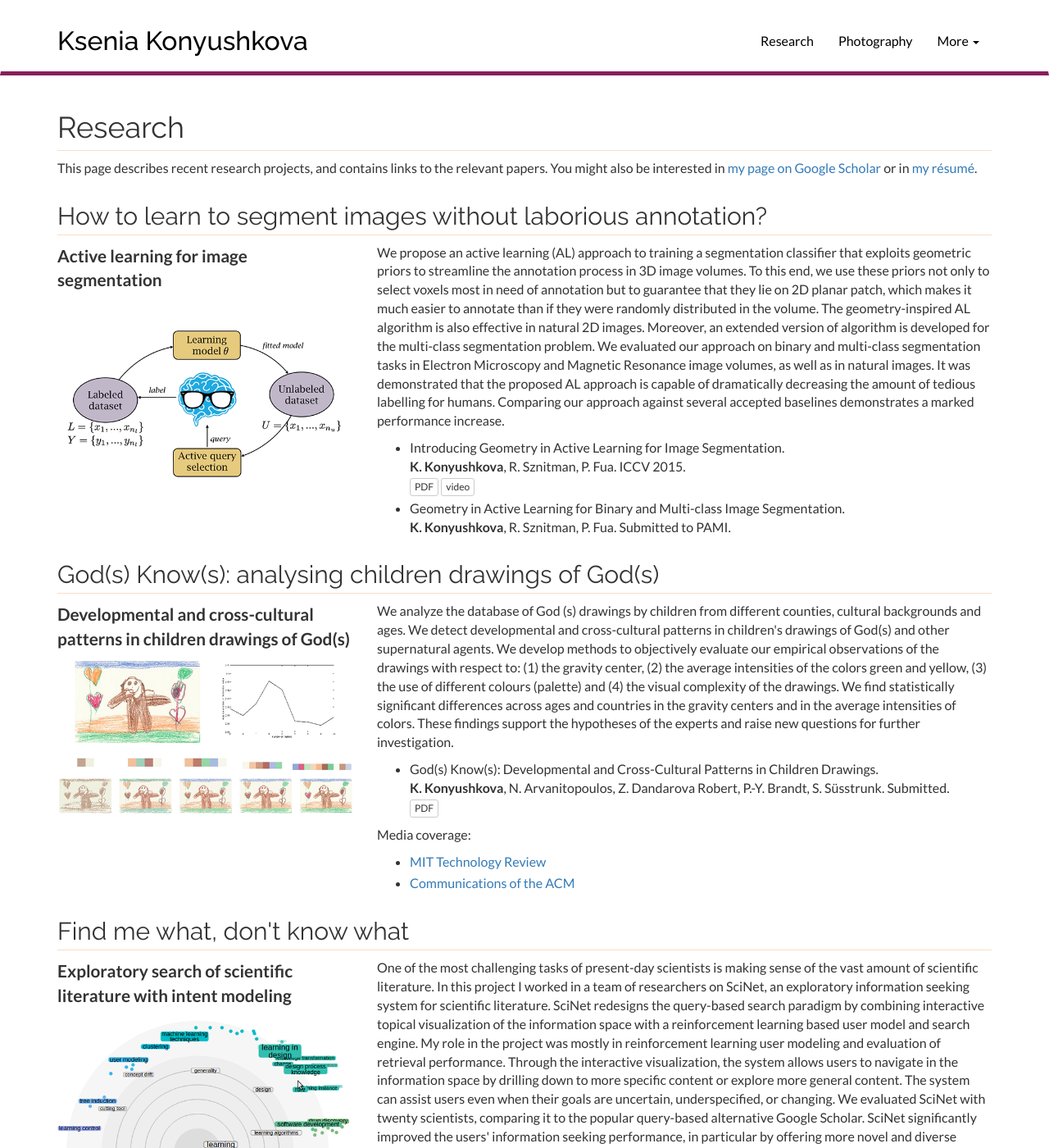
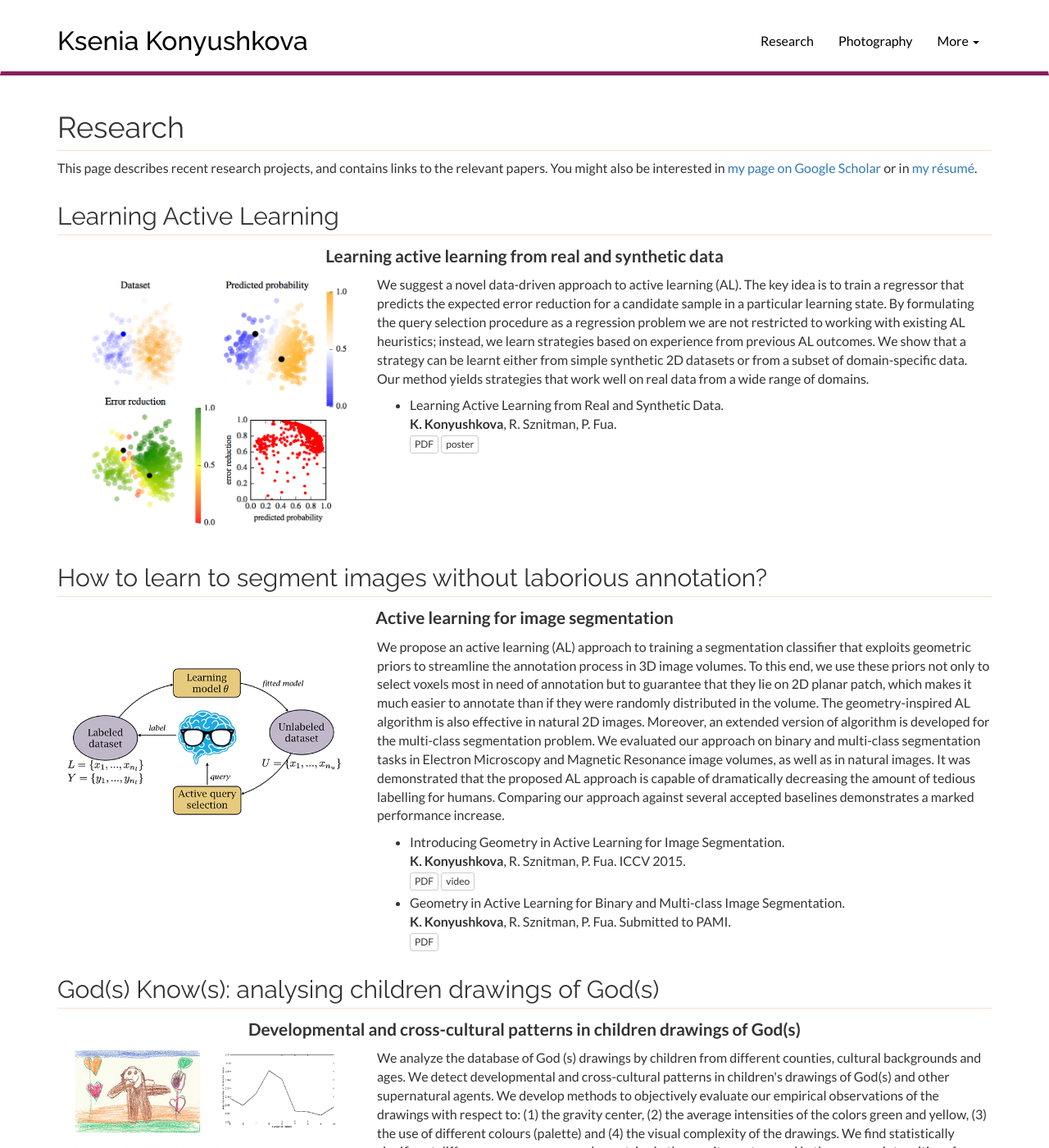
Before and after one commit to ksenia-konyushkova/ksyu-web, a Jekyll site: the page built from research.html, in a window 1280 px wide and 1400 px high. Shown: the whole window at 82% size. Built offline with Jekyll 4.4.1, drawn with Linux system fonts in a browser that asks for light colours; nearby versions of some CDN libraries.

Commit message:
learnign active learning added

```diff
--- a/index.html
+++ b/index.html
@@ -61,7 +61,9 @@ Over the years, many AL strategies have been developed for various classificatio
         </p>
         <p>
           <strong>June 12-14, 2017</strong>: I am attending the Google
-          Machine Learning PhD Summit 2017 at Google Zurich.
+          Machine Learning PhD Summit 2017 at Google Zurich. My poster is
+          available <a
+          href="https://drive.google.com/file/d/0B_d6W7WBDAqGOHdxMFFfUFUyOXc/view?usp=sharing">here</a>.
         </p>
         <p>
           <strong>November 19-20, 2016</strong>: We won hackathon <a href="http://lauzhack.com/">Lauzhack 2016</a> with our app <a href="https://devpost.com/software/wshhh">wshhh</a> that helps to manage laundry labels with the help of Computer Vision techniques.
--- a/research.html
+++ b/research.html
@@ -12,15 +12,47 @@ permalink: /research
   You might also be interested in <a
   href="https://scholar.google.ch/citations?user=gTACuSgAAAAJ&hl=en">my page on Google Scholar</a>
   or in
-  <a href="https://s3-eu-west-1.amazonaws.com/lum-public/ksyu-web/resume-june16.pdf">my résumé</a>.
+  <a href="https://drive.google.com/file/d/0B_d6W7WBDAqGUUNJTVA4SE9uYnc/view">my résumé</a>.
+
+</p>
+
+<div class="row row-research">
+  <div class="col-xs-12">
+    <h2>Learning Active Learning</h2>
+  </div>
+  <center>
+  <p class="subtitle">Learning active learning from real and synthetic data</p>
+  </center>
+  <div class="col-sm-4">
+
+    <img src="img/5.png" class="img-responsive" alt="Active learning for image segmentation">
+  </div>
+  <div class="col-sm-8">
+
+    <p>
+We suggest a novel data-driven approach to active learning (AL). The key idea is to train a regressor that predicts the expected error reduction for a candidate sample in a particular learning state. By formulating the query selection procedure as a regression problem we are not restricted to working with existing AL heuristics; instead, we learn strategies based on experience from previous AL outcomes. We show that a strategy can be learnt either from simple synthetic 2D datasets or from a subset of domain-specific data. Our method yields strategies that work well on real data from a wide range of domains.
+    </p>
+    <ul>
+<li>
+Learning Active Learning from Real and Synthetic Data.<br>
+<strong>K. Konyushkova</strong>, R. Sznitman, P. Fua.<br>
+<a href="https://arxiv.org/pdf/1703.03365.pdf" class="btn btn-default btn-xs" role="button">PDF</a>
+<a href="https://drive.google.com/file/d/0B_d6W7WBDAqGOHdxMFFfUFUyOXc/view?usp=sharing" class="btn btn-default btn-xs" role="button">poster</a>
+</li>
+    </ul>
+  </div>
+</div>
+
 </p>
 
 <div class="row row-research">
   <div class="col-xs-12">
     <h2>How to learn to segment images without laborious annotation?</h2>
   </div>
+  <center>
+  <p class="subtitle">Active learning for image segmentation</p>
+  </center>
   <div class="col-sm-4">
-    <p class="subtitle">Active learning for image segmentation</p>
     <img src="img/1.png" class="img-responsive" alt="Active learning for image segmentation">
   </div>
   <div class="col-sm-8">
@@ -41,7 +73,8 @@ Introducing Geometry in Active Learning for Image Segmentation.<br>
 <a href="https://www.youtube.com/watch?v=NTvS2CYjGwc" class="btn btn-default btn-xs" role="button">video</a>
 <li>
 Geometry in Active Learning for Binary and Multi-class Image Segmentation.<br>
-<strong>K. Konyushkova</strong>, R. Sznitman, P. Fua. Submitted to PAMI.
+<strong>K. Konyushkova</strong>, R. Sznitman, P. Fua. Submitted to PAMI.<br>
+<a href="https://arxiv.org/pdf/1606.09029.pdf" class="btn btn-default btn-xs" role="button">PDF</a>
 </li>
     </ul>
   </div>
@@ -51,8 +84,10 @@ Geometry in Active Learning for Binary and Multi-class Image Segmentation.<br>
   <div class="col-xs-12">
     <h2>God(s) Know(s): analysing children drawings of God(s)</h2>
   </div>
+  <center>
+  <p class="subtitle">Developmental and cross-cultural patterns in children drawings of God(s)</p>
+  </center>
   <div class="col-sm-4">
-    <p class="subtitle">Developmental and cross-cultural patterns in children drawings of God(s)</p>
     <img src="img/2.png" class="img-responsive" alt="Analyzing children drawings of God">
   </div>
   <div class="col-sm-8">
@@ -87,8 +122,10 @@ href="https://cacm.acm.org/news/194542-the-machine-vision-algorithm-for-analyzin
   <div class="col-xs-12">
     <h2>Find me what, don't know what</h2>
   </div>
+  <center>
+  <p class="subtitle">Exploratory search of scientific literature with intent modeling</p>
+  </center>
   <div class="col-sm-4">
-    <p class="subtitle">Exploratory search of scientific literature with intent modeling</p>
     <img src="img/3.png" class="img-responsive" alt="Analyzing children drawings of God">
   </div>
   <div class="col-sm-8">
@@ -136,8 +173,10 @@ NIPS 2014 workshop on Bayesian Optimization.<br>
   <div class="col-xs-12">
     <h2></h2>
   </div>
+  <center>
+  <p class="subtitle">Exploratory image retrieval of vaguely defined targets</p>
+  </center>
   <div class="col-sm-4">
-    <p class="subtitle">Exploratory image retrieval of vaguely defined targets</p>
     <img src="img/4.png" class="img-responsive" alt="Analyzing children drawings of God">
   </div>
   <div class="col-sm-8">
```
Also changed, not shown: img/5.png (added).
